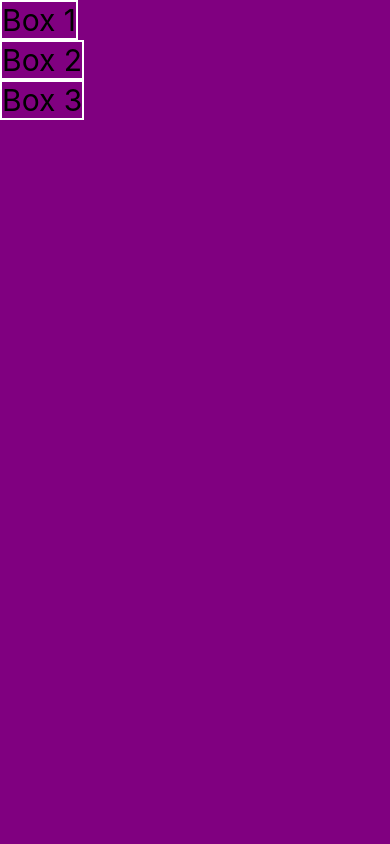
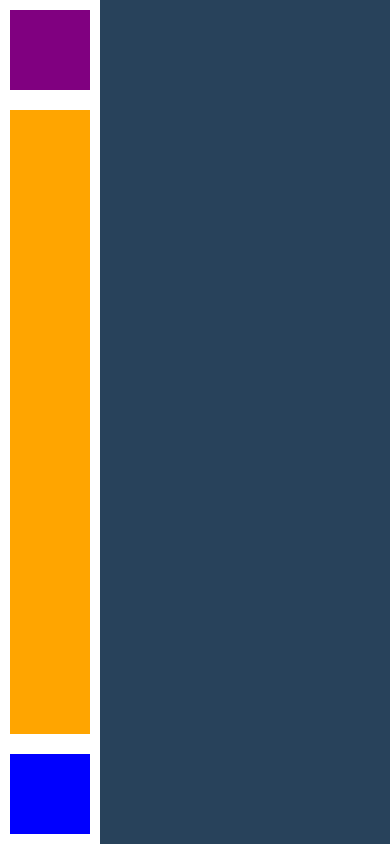
Before and after one commit to psyQore/myfirstapp-reactnative, a React Native app: screen / in a window 390 px wide. Built offline with nearby package versions, Linux system fonts and the light colour scheme.

Commit message:
Final de seccion 5

```diff
--- a/App.tsx
+++ b/App.tsx
@@ -1,6 +1,7 @@
 import React from 'react';
 import {SafeAreaView} from 'react-native';
-import FlexScreen from './src/screens/FlexScreen';
+import TareaScreen from './src/screens/TareaScreen';
+// import FlexScreen from './src/screens/FlexScreen';
 // import PositionScreen from './src/screens/PositionScreen';
 // import DimensionesScreen from './src/screens/DimensionesScreen';
 // import BoxObjectModelScreen from './src/screens/BoxObjectModelScreen';
@@ -10,7 +11,7 @@ import FlexScreen from './src/screens/FlexScreen';
 const App = () => {
   return (
     <SafeAreaView style={{flex: 1}}>
-      <FlexScreen/>
+      <TareaScreen/>
     </SafeAreaView>
   );
 };
--- /dev/null
+++ b/src/screens/TareaScreen.tsx
@@ -0,0 +1,47 @@
+import React from 'react';
+import {StyleSheet, View} from 'react-native';
+
+const TareaScreen = () => {
+  const {container, boxAzul, boxMorada, boxNaranja} = styles;
+
+  return (
+    <View style={container}>
+      <View style={boxMorada} />
+      <View style={boxNaranja} />
+      <View style={boxAzul} />
+    </View>
+  );
+};
+
+const styles = StyleSheet.create({
+  container: {
+    flex: 1,
+    backgroundColor: '#28425B',
+    flexDirection: 'column'
+  },
+  boxMorada: {
+    width: 100,
+    height: 100,
+    borderWidth: 10,
+    borderColor: 'white',
+    backgroundColor: 'purple',
+  },
+  boxNaranja: {
+    width: 100,
+    // height: 100,
+    flex: 1,
+    borderWidth: 10,
+    borderColor: 'white',
+    backgroundColor: 'orange',
+  },
+  boxAzul: {
+    width: 100,
+    height: 100,
+
+    borderWidth: 10,
+    borderColor: 'white',
+    backgroundColor: 'blue',
+  },
+});
+
+export default TareaScreen;
```
